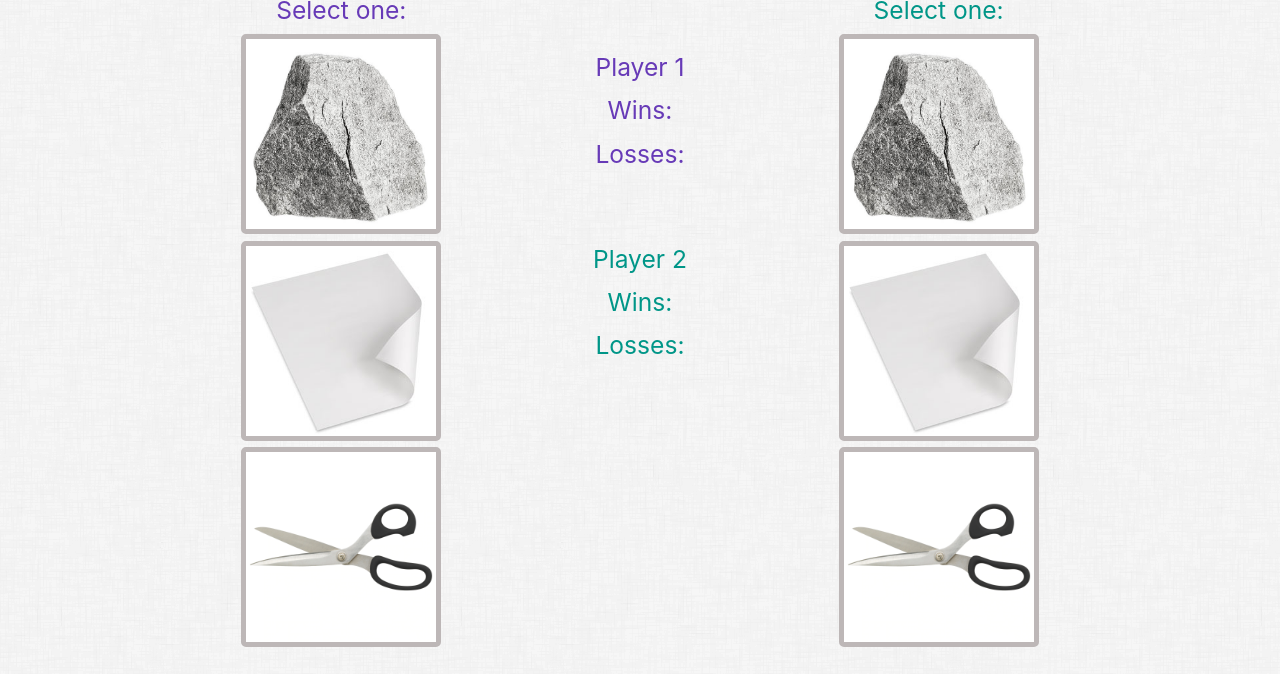
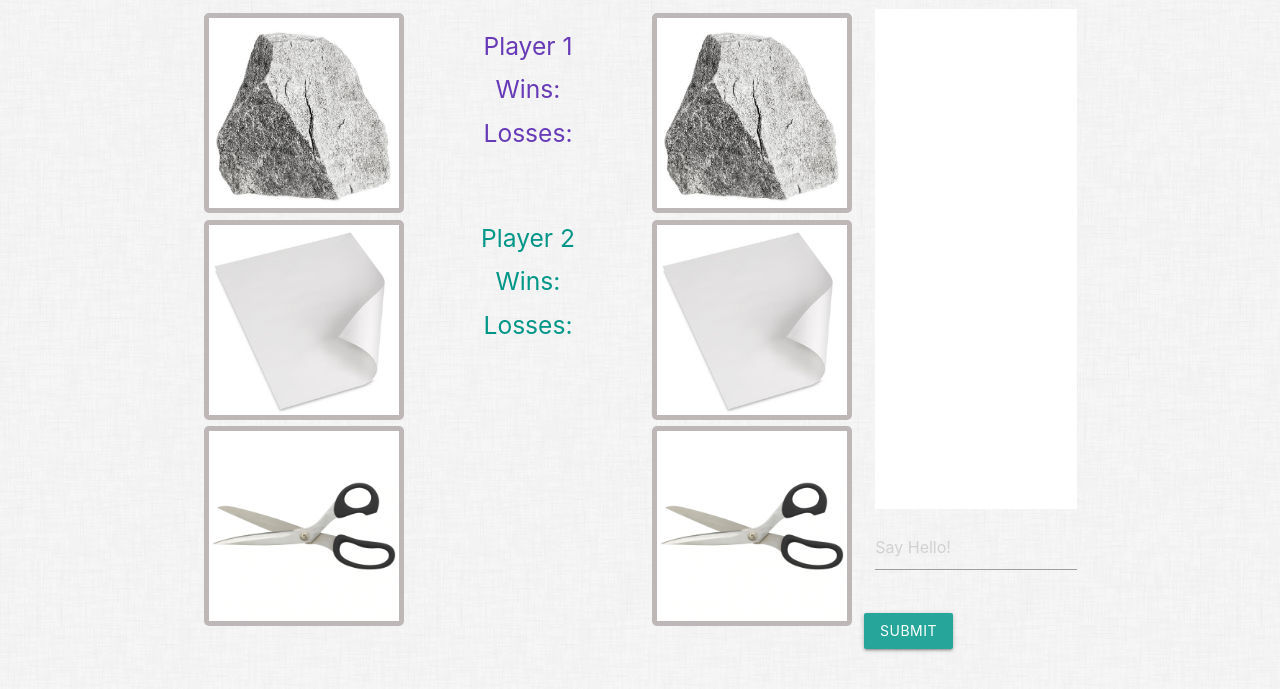
Before and after one commit to mnelson13/RPS-Multiplayer, a plain HTML site: page index.html in a window 1280 px wide. Shown: the part 254-943 px from the top of the page. Drawn offline with nearby package versions, Linux system fonts and the light colour scheme; no server answers.

Commit message:
added chat box

```diff
--- a/assets/css/style.css
+++ b/assets/css/style.css
@@ -19,3 +19,8 @@ img {
 #win-loss {
     margin-top: 20px;
 }
+
+#chatBox {
+    margin-top: 50px;
+    height: 500px;
+}
--- a/assets/javascript/app.js
+++ b/assets/javascript/app.js
@@ -16,6 +16,7 @@
   var player1Losses;
   var player2Wins;
   var player2Losses;
+  var text;
 
 
   //resets DOM and database on page reload
@@ -34,12 +35,17 @@
       player2Wins: 0,
       player2Losses: 0
     });
+    database.ref("/chat").set({
+      text: ""
+    });
+
     $("#player1Text").text("Select one:");
     $("#player2Text").text("Select one:");
     $("#player1Wins").text(player1Wins);
     $("#player1Losses").text(player1Losses);
     $("#player2Wins").text(player2Wins);
     $("#player2Losses").text(player2Losses);
+    $("#chatBox").empty();
   };
 
   //changes wins and losses in database
@@ -182,5 +188,20 @@
     console.log("The read failed: " + errorObject.code);
   });
 
+  //adds text to database when submit button is clicked
+  $(document.body).on("click", "#submit", function(){
+    text = $("#chat").val().trim();
+    database.ref("/chat").set({
+      text: text
+    })
+    $("#chat").val("");
+  });
+
+  //appends the text to the page when it is added to the database
+  database.ref("/chat").on("value", function(snapshot){
+    text = snapshot.val().text;
+    $("#chatBox").append("<p>" + text + "</p>");
+  });
+
   //resets page on reload
   resetOnReload();
--- a/index.html
+++ b/index.html
@@ -15,13 +15,13 @@
 
         <div class="row">
             <div class="col m12 center-align">
-                <h1 class="blue-text text-darken-4">Rock Paper Scissors</h1>
+                <h2 class="blue-text text-darken-4">Rock Paper Scissors</h2>
             </div>
         </div>
 
         <div class="row">
 
-            <div class="col m4 center-align">
+            <div class="col m3 center-align">
                 <h3 class="deep-purple-text">Player 1</h3>
                 <h5 id="player1Text" class="deep-purple-text">Select one:</h5>
                 <img data-value="rock1" class="imgBorder player1" src="assets/images/rock.jpg" alt="rock">
@@ -29,7 +29,7 @@
                 <img data-value="scissors1" class="imgBorder player1" src="assets/images/scissors.JPG" alt="scissors">
             </div>
 
-            <div class="col m4 center-align">
+            <div class="col m3 center-align">
 
                 <div class="row">
                     <div class="col m12">
@@ -57,12 +57,33 @@
 
             </div>
 
-            <div class="col m4 center-align">
+            <div class="col m3 center-align">
                 <h3 class="teal-text">Player 2</h3>
                 <h5 id="player2Text" class="teal-text">Select one:</h5>
                 <img data-value="rock2" class="imgBorder player2" src="assets/images/rock.jpg" alt="rock">
                 <img data-value="paper2" class="imgBorder player2" src="assets/images/paper.jpg" alt="paper">
                 <img data-value="scissors2" class="imgBorder player2" src="assets/images/scissors.JPG" alt="scissors">
+            </div>
+
+            <div class="col m3">
+                <h3 class="blue-text text-darken-4 center-align">Chat:</h3>
+                <div id="chatBox" class="white">
+
+                </div>
+
+                <div class="row">
+                    <form class="col s12">
+                        <div class="row">
+                            <div class="input-field col s12">
+                                <input id="chat" type="text" placeholder="Say Hello!">
+                            </div>
+                        </div>
+                    </form>
+                    <button id="submit" class="btn waves-effect waves-light" type="submit" name="action">Submit
+                        <!-- <i class="material-icons right">send</i> -->
+                    </button>
+                </div>
+
             </div>
 
         </div>
```
